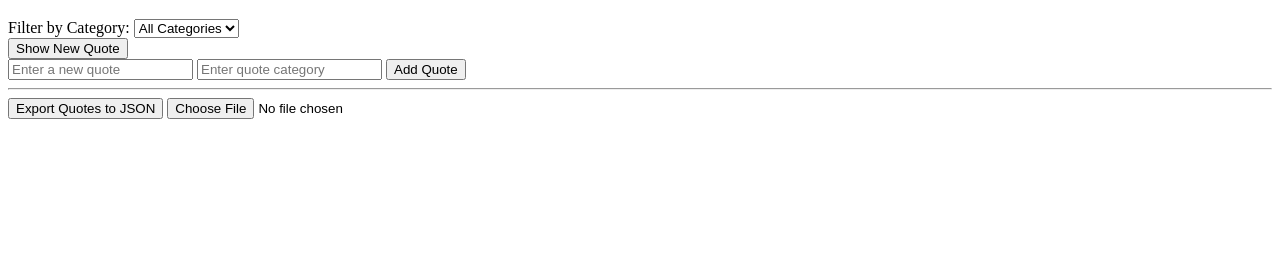
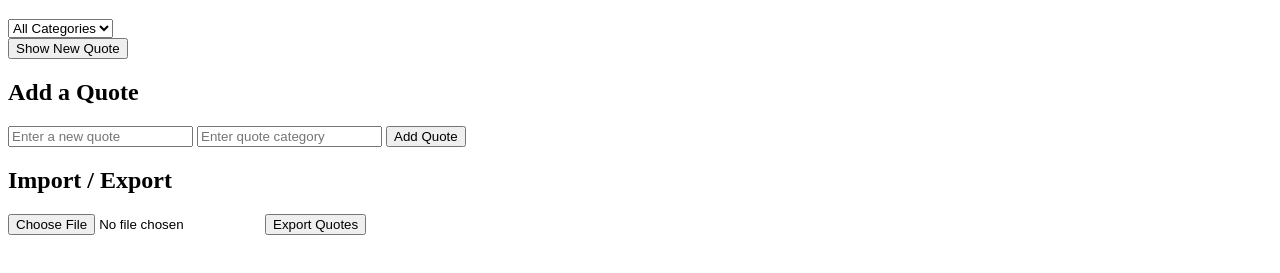
Before and after one commit to Amos5041/alx_fe_javascript, a plain HTML site: page dom-manipulation/index.html in a window 1280 px wide. Shown: the part 61-334 px from the top of the page. Drawn offline with Linux system fonts and the light colour scheme.

Commit message:
Update index.html

```diff
--- a/dom-manipulation/index.html
+++ b/dom-manipulation/index.html
@@ -8,28 +8,21 @@
 <body>
   <h1>Dynamic Quote Generator</h1>
 
-  <!-- Category Filter -->
-  <label for="categoryFilter">Filter by Category:</label>
   <select id="categoryFilter" onchange="filterQuotes()">
     <option value="all">All Categories</option>
-    <!-- Dynamically added categories -->
   </select>
 
-  <!-- Quote Display -->
   <div id="quoteDisplay"></div>
   <button id="newQuote">Show New Quote</button>
 
-  <!-- Add New Quote -->
-  <div>
-    <input id="newQuoteText" type="text" placeholder="Enter a new quote" />
-    <input id="newQuoteCategory" type="text" placeholder="Enter quote category" />
-    <button id="addQuoteBtn">Add Quote</button>
-  </div>
+  <h2>Add a Quote</h2>
+  <input id="newQuoteText" type="text" placeholder="Enter a new quote" />
+  <input id="newQuoteCategory" type="text" placeholder="Enter quote category" />
+  <button onclick="addQuote()">Add Quote</button>
 
-  <!-- Export / Import -->
-  <hr>
-  <button id="exportBtn">Export Quotes to JSON</button>
-  <input type="file" id="importFile" accept=".json" />
+  <h2>Import / Export</h2>
+  <input type="file" id="importFile" accept=".json" onchange="importFromJsonFile(event)" />
+  <button onclick="exportToJsonFile()">Export Quotes</button>
 
   <script src="script.js"></script>
 </body>
```
